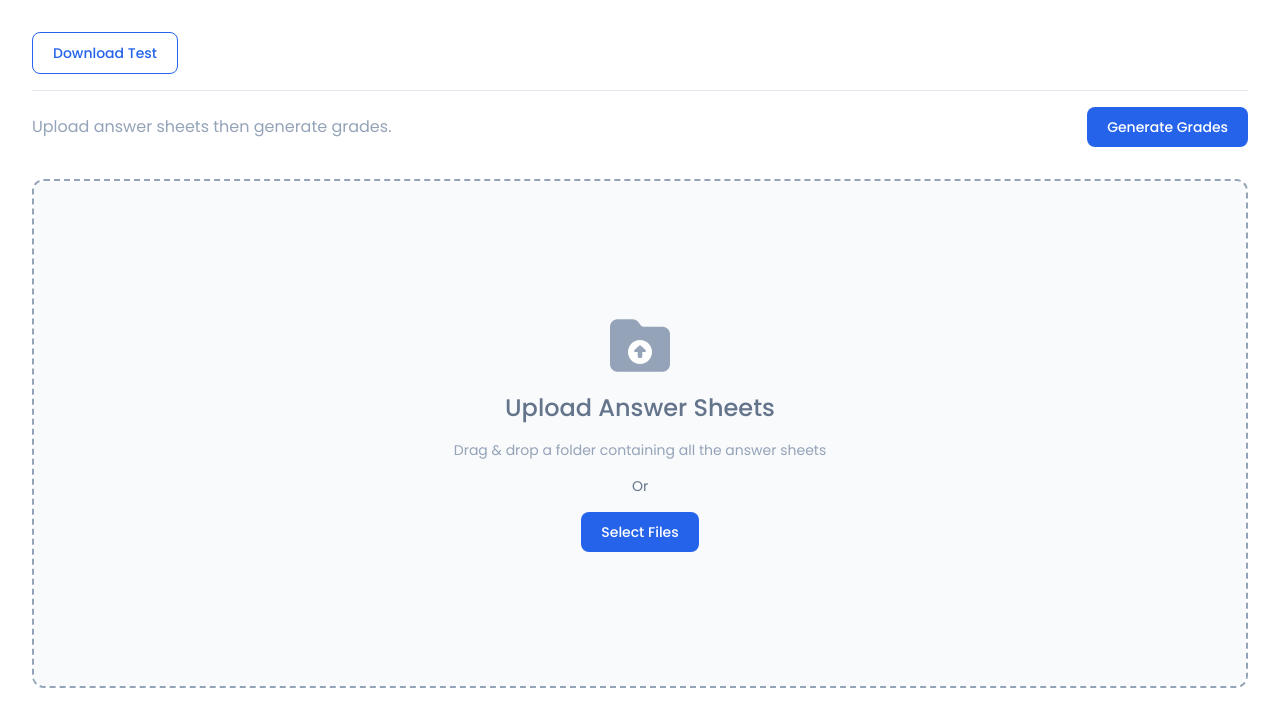
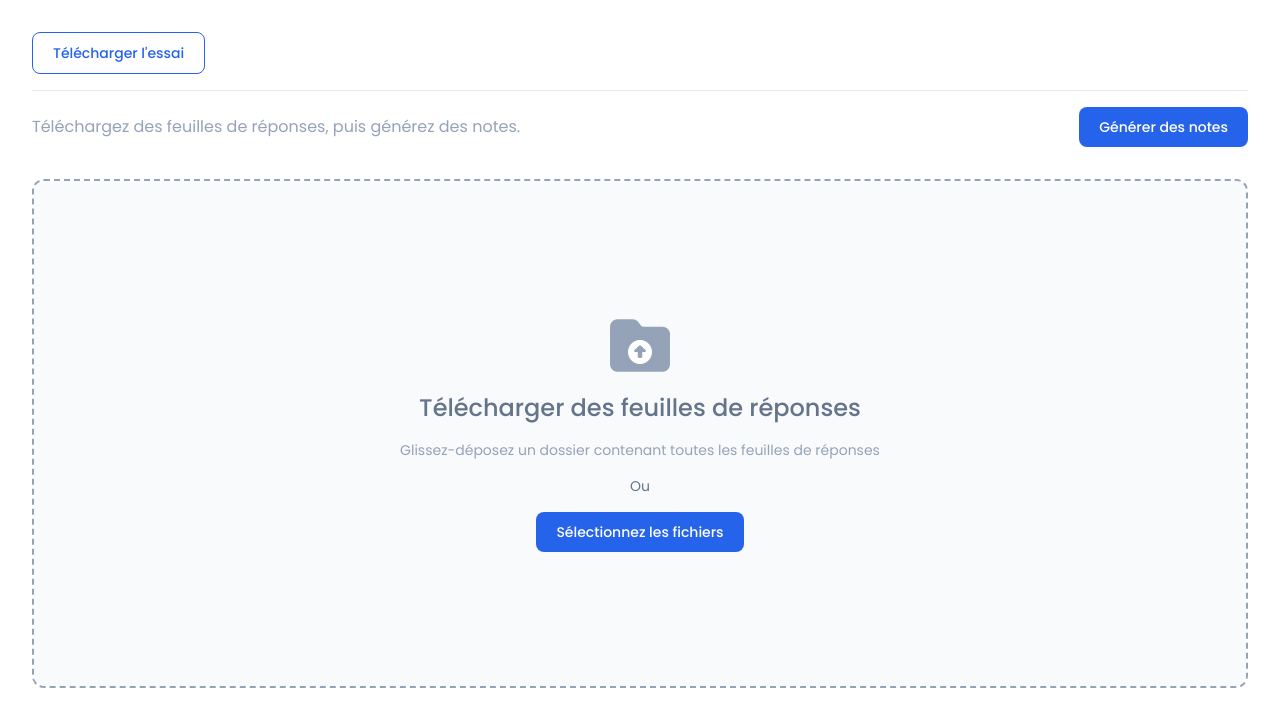
Before and after one commit to zishankadri/Auto-prep, a Django app: page /mcqs/checkout_test/1/ in a window 1280 px wide. Shown: the part 80-800 px from the top of the page. Run offline with Django 5.2, Linux system fonts and the light colour scheme; tables that the repository leaves empty hold one stand-in row (values such as "Sample post"); style sheets or scripts are compiled from the project's sources; some libraries are stand-ins or nearby versions.

Commit message:
revision

```diff
--- a/MCQs/templates/MCQs/upload_answer_sheets.html
+++ b/MCQs/templates/MCQs/upload_answer_sheets.html
@@ -14,13 +14,13 @@
 
   <div class="main relative p-8 flex flex-col h-full gap-4">
     <div class="border-b border-slate-200 pb-4">
-      <a class="btn-secondary inline-block" href="{% url "download_test" test_id=test.id %}">Download Test</a>
+      <a class="btn-secondary inline-block" href="{% url "download_test" test_id=test.id %}">Télécharger l'essai</a>
     </div>
     <div class="flex justify-between items-center text-slate-400 mb-4">
-      Upload answer sheets then generate grades.
+      Téléchargez des feuilles de réponses, puis générez des notes.
       <form method="post">
         {% csrf_token %}
-        <button class="btn-primary" name="generate_grades" onclick="loadingScreen()">Generate Grades</button>
+        <button class="btn-primary" name="generate_grades" onclick="loadingScreen()">Générer des notes</button>
       </form>
     </div>
 
@@ -33,11 +33,11 @@
             <i class="fa-regular fa-folder text-6xl"></i>
           </span>
           <h1 class="text-2xl font-medium text-slate-500">
-            Upload Answer Sheets
+            Télécharger des feuilles de réponses
           </h1>
-          <span class="text-slate-400 text-sm">Drag & drop a folder containing all the answer sheets</span>
-          <span class="text-slate-500 text-sm">Or</span>
-          <span class="btn-primary cursor-pointer">Select Files</span>
+          <span class="text-slate-400 text-sm">Glissez-déposez un dossier contenant toutes les feuilles de réponses</span>
+          <span class="text-slate-500 text-sm">Ou</span>
+          <span class="btn-primary cursor-pointer">Sélectionnez les fichiers</span>
       </div>
     </form>
     <div id="loading_popup" class="
```
Also changed, not shown: MCQs/templates/MCQs/components/_create_test_popup.html (+8 -8 lines), MCQs/templates/MCQs/create_test.html (+3 -4 lines).
